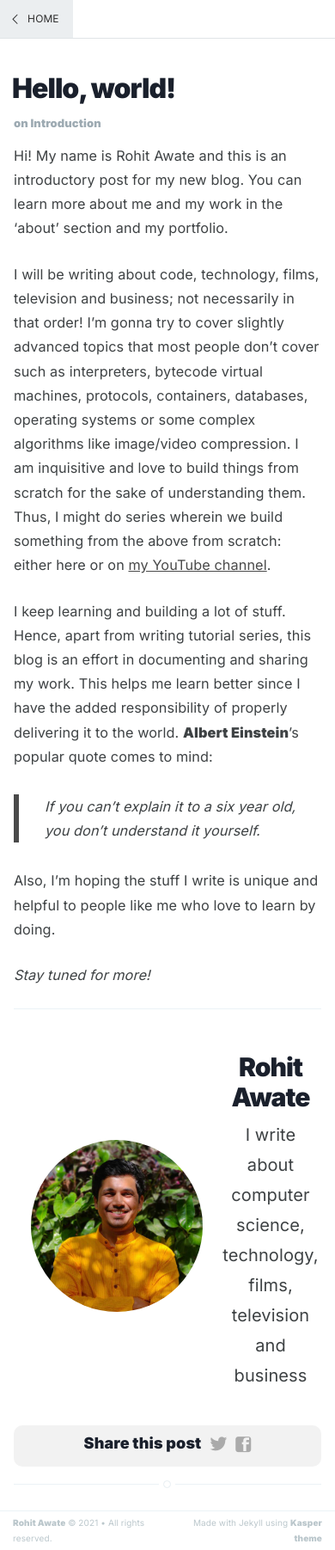
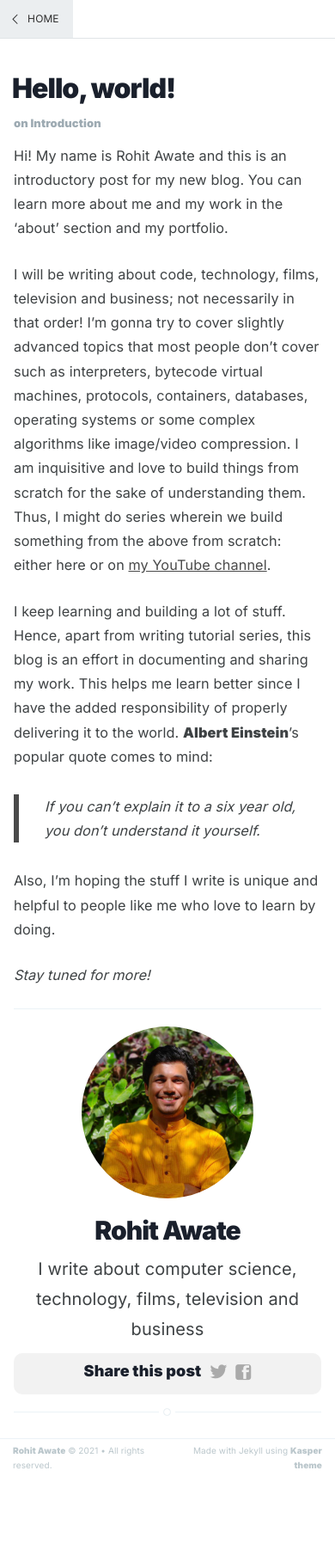
Before and after one commit to RohitAwate/rohitawate.github.io, a Jekyll site: the page built from _posts/2019-06-16-hello-world.md, in a window 390 px wide. Shown: the whole page at 86% size. Built offline with Jekyll 4.4.1, drawn with Linux system fonts in a browser that asks for light colours; after the commit the page ends 1719 px from its top, so only the background shows below that.

Commit message:
Fix footer on mobile

```diff
--- a/assets/css/screen.css
+++ b/assets/css/screen.css
@@ -1647,8 +1647,8 @@ margin on the iframe, cause it breaks stuff. */
     }
 
     .post-footer {
-        padding: 5rem 0 3rem 0;
-        text-align: center;
+        display: flex;
+        flex-direction: column;
     }
 
     .post-footer .author {
@@ -1656,6 +1656,10 @@ margin on the iframe, cause it breaks stuff. */
         margin: 0 0 2rem 0;
         padding: 0 0 1.6rem 0;
         border-bottom: #EBF2F6 1px dashed;
+    }
+
+    .post-footer .author-details {
+        text-align: center;
     }
 
     .post-footer .share {
```
